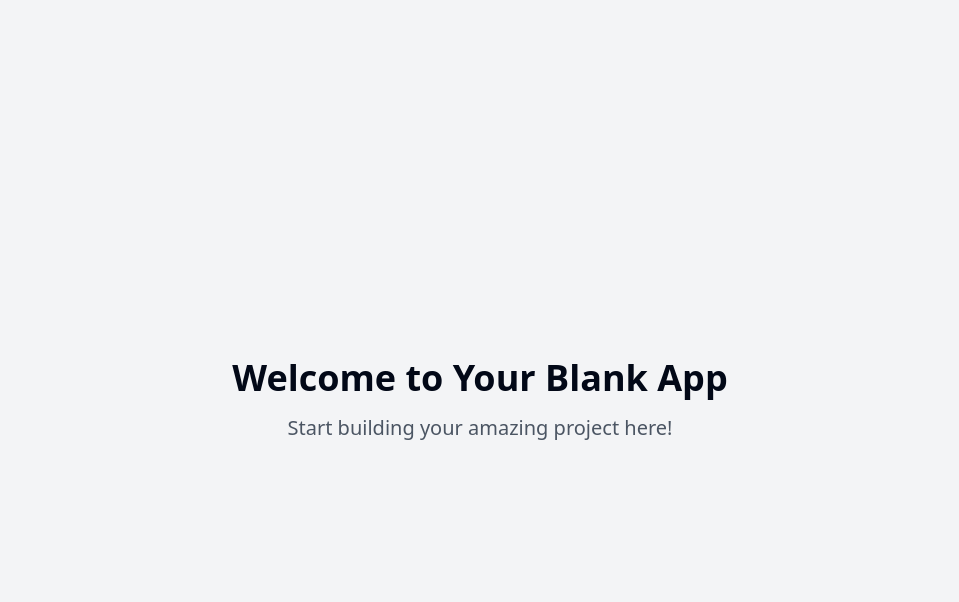
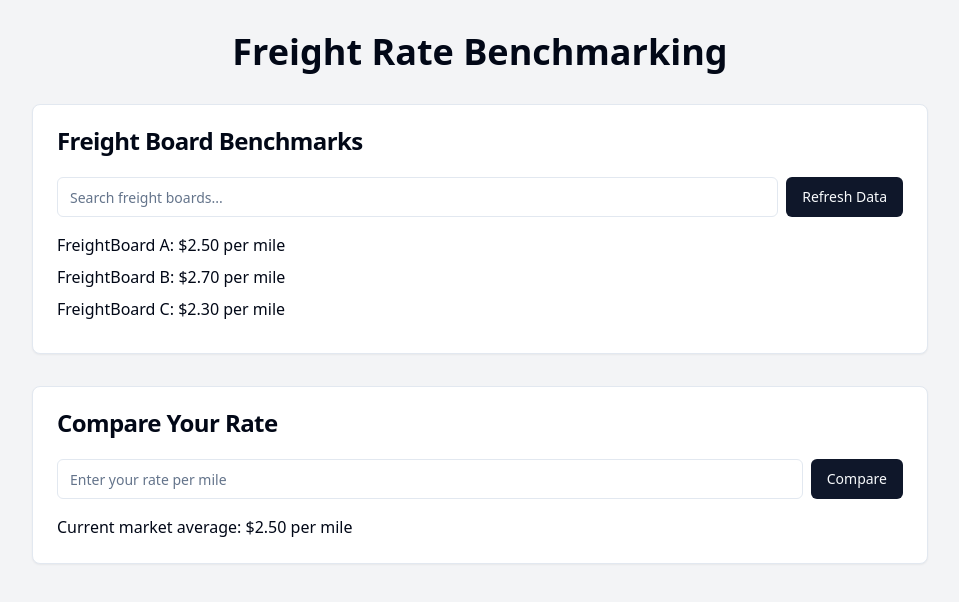
Before and after one commit to nbergeland/freight-fairness-finder, a React (Vite) app: page / in a window 1280 px wide. Shown: the top 602 px of the page, without its empty margins (160-1119 px from the left). Built offline with nearby package versions, Linux system fonts and the light colour scheme.

Commit message:
Add freightboard benchmarking feature
Implement a new feature to benchmark freightboards across the internet, allowing drivers to compare their rates against market averages to determine if they are above, at, or below the market rate.
[skip gpt_engineer]

```diff
--- /dev/null
+++ b/src/components/FreightBoardBenchmark.jsx
@@ -0,0 +1,62 @@
+import React, { useState } from 'react';
+import { useQuery } from '@tanstack/react-query';
+import { Button } from '@/components/ui/button';
+import { Input } from '@/components/ui/input';
+import { Card, CardContent, CardHeader, CardTitle } from '@/components/ui/card';
+
+const fetchFreightBoardData = async () => {
+  // Simulated API call
+  return new Promise((resolve) => {
+    setTimeout(() => {
+      resolve([
+        { name: 'FreightBoard A', averageRate: 2.5 },
+        { name: 'FreightBoard B', averageRate: 2.7 },
+        { name: 'FreightBoard C', averageRate: 2.3 },
+      ]);
+    }, 1000);
+  });
+};
+
+export const FreightBoardBenchmark = () => {
+  const [searchTerm, setSearchTerm] = useState('');
+
+  const { data: freightBoards, isLoading, refetch } = useQuery({
+    queryKey: ['freightBoards'],
+    queryFn: fetchFreightBoardData,
+  });
+
+  const filteredFreightBoards = freightBoards?.filter(board =>
+    board.name.toLowerCase().includes(searchTerm.toLowerCase())
+  );
+
+  return (
+    <Card className="mb-8">
+      <CardHeader>
+        <CardTitle>Freight Board Benchmarks</CardTitle>
+      </CardHeader>
+      <CardContent>
+        <div className="flex mb-4">
+          <Input
+            type="text"
+            placeholder="Search freight boards..."
+            value={searchTerm}
+            onChange={(e) => setSearchTerm(e.target.value)}
+            className="mr-2"
+          />
+          <Button onClick={() => refetch()}>Refresh Data</Button>
+        </div>
+        {isLoading ? (
+          <p>Loading freight board data...</p>
+        ) : (
+          <ul>
+            {filteredFreightBoards?.map((board, index) => (
+              <li key={index} className="mb-2">
+                {board.name}: ${board.averageRate.toFixed(2)} per mile
+              </li>
+            ))}
+          </ul>
+        )}
+      </CardContent>
+    </Card>
+  );
+};
--- /dev/null
+++ b/src/components/RateComparison.jsx
@@ -0,0 +1,50 @@
+import React, { useState } from 'react';
+import { Button } from '@/components/ui/button';
+import { Input } from '@/components/ui/input';
+import { Card, CardContent, CardHeader, CardTitle } from '@/components/ui/card';
+
+export const RateComparison = () => {
+  const [driverRate, setDriverRate] = useState('');
+  const [comparison, setComparison] = useState(null);
+
+  const marketAverage = 2.5; // This could be dynamically calculated based on FreightBoardBenchmark data
+
+  const compareRate = () => {
+    const rate = parseFloat(driverRate);
+    if (isNaN(rate)) {
+      setComparison('Please enter a valid number');
+    } else if (rate > marketAverage) {
+      setComparison('Above market average');
+    } else if (rate < marketAverage) {
+      setComparison('Below market average');
+    } else {
+      setComparison('At market average');
+    }
+  };
+
+  return (
+    <Card>
+      <CardHeader>
+        <CardTitle>Compare Your Rate</CardTitle>
+      </CardHeader>
+      <CardContent>
+        <div className="flex mb-4">
+          <Input
+            type="number"
+            placeholder="Enter your rate per mile"
+            value={driverRate}
+            onChange={(e) => setDriverRate(e.target.value)}
+            className="mr-2"
+          />
+          <Button onClick={compareRate}>Compare</Button>
+        </div>
+        {comparison && (
+          <p className="mt-4">
+            Your rate is: <strong>{comparison}</strong>
+          </p>
+        )}
+        <p className="mt-2">Current market average: ${marketAverage.toFixed(2)} per mile</p>
+      </CardContent>
+    </Card>
+  );
+};
--- a/src/pages/Index.jsx
+++ b/src/pages/Index.jsx
@@ -1,11 +1,14 @@
-// Update this page (the content is just a fallback if you fail to update the page)
+import React from 'react';
+import { FreightBoardBenchmark } from '../components/FreightBoardBenchmark';
+import { RateComparison } from '../components/RateComparison';
 
 const Index = () => {
   return (
-    <div className="min-h-screen flex items-center justify-center bg-gray-100">
-      <div className="text-center">
-        <h1 className="text-4xl font-bold mb-4">Welcome to Your Blank App</h1>
-        <p className="text-xl text-gray-600">Start building your amazing project here!</p>
+    <div className="min-h-screen bg-gray-100 p-8">
+      <h1 className="text-4xl font-bold mb-8 text-center">Freight Rate Benchmarking</h1>
+      <div className="max-w-4xl mx-auto">
+        <FreightBoardBenchmark />
+        <RateComparison />
       </div>
     </div>
   );
```
